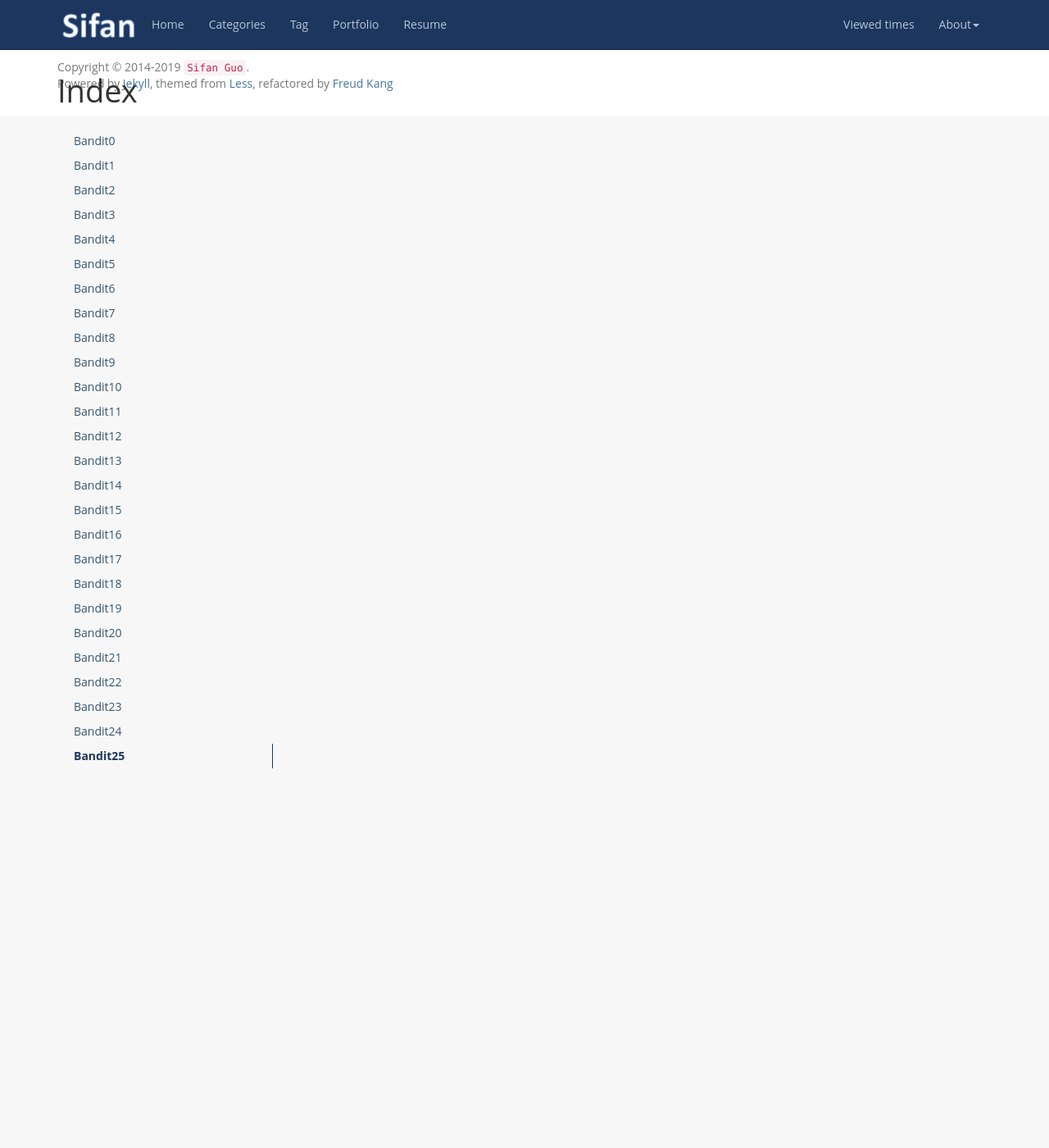
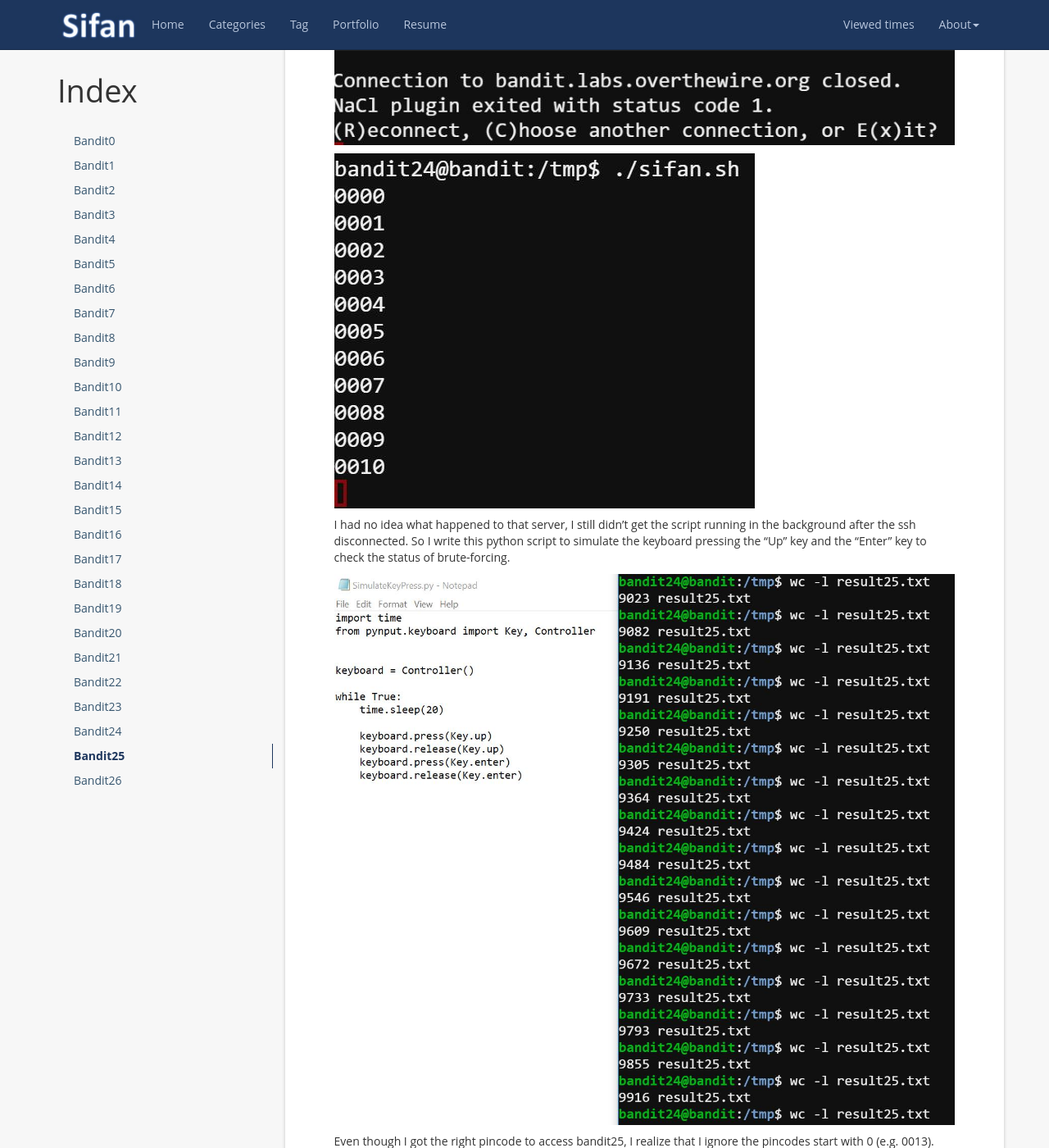
Before and after one commit to SifanGuo/sifanguo.github.io, a Jekyll site: the page built from _posts/2019-04-18-bandit.md, in a window 1280 px wide and 1400 px high, scrolled down 12489 px. Shown: the whole window at 82% size. Built offline with Jekyll 4.4.1, drawn with Linux system fonts in a browser that asks for light colours; nearby versions of some CDN libraries; a script that is not in the unit is left out; comment, search, counter and statistics services are not loaded; some of the changed text lies outside the part shown.

Commit message:
finally enter the bandit25

```diff
--- a/_posts/2019-04-18-bandit.md
+++ b/_posts/2019-04-18-bandit.md
@@ -523,15 +523,31 @@ The password is UoMYTrfrBFHyQXmg6gzctqAwOmw1IohZ for bandit24.
 > A daemon is listening on port 30002 and will give you the password for bandit25 if given the password for bandit24 and a secret numeric 4-digit pincode. There is no way to retrieve the pincode except by going through all of the 10000 combinations, called brute-forcing.
 
 
+In this challenge, we have to brute-force the ping at most 10000 times like it asked. In order to write a bash file, we have to change directory to `/tmp`. Because I didn't have any experience writing a loop function in a bash file. I searched for "the equivalent python `range` function in bash". This [link](https://stackoverflow.com/questions/169511/how-do-i-iterate-over-a-range-of-numbers-defined-by-variables-in-bash) shows we can do that using `seq`.
+``
+
+I waited for the script to brute force. The begin time is 10:54 a.m. The process looks very slow, I recommend an interesting Italian movie `Quo vado? (2016)`. However, I found that the server disconnected when I was cooking for lunch. So I look for solutions to prevent disconnecting, but most of the solutions require permission to `/etc/ssh/sshd_config`. This [method](https://www.ibm.com/developerworks/cn/linux/l-cn-nohup/index.html) offers a good option for using `nohup` or `screen` command, and I re-run the script using `screen`, now the time is 2:20 pm.
 
 
+![Screenshot]({{ '/styles/images/bandit25_1.jpg' | prepend: site.baseurl}})
 
+![Screenshot]({{ '/styles/images/bandit25_2.jpg' | prepend: site.baseurl}})
 
+I had no idea what happened to that server, I still didn't get the script running in the background after the ssh disconnected. So I write this python script to simulate the keyboard pressing the "Up" key and the "Enter" key to check the status of brute-forcing.
 
+![Screenshot]({{ '/styles/images/bandit25_3.jpg' | prepend: site.baseurl}})
 
+Even though I got the right pincode to access bandit25, I realize that I ignore the pincodes start with 0 (e.g. 0013). When I searched for how to implement that in Linux bash, I learned the usage of `seq` command and I found that we can actually use one line to get this job done.
 
+After I wrote the script as follows:
+`seq -f "UoMYTrfrBFHyQXmg6gzctqAwOmw1IohZ %04g" 0000 10000 | nc localhost 30002﻿ >> seq25.txt`
 
+The screen started flashing, then I realized that the old script was running slow because I only `echo` one line during every connection. But actually, we can input much more lines than that. I thought I could've got the password this time. However, this one-time connection only allows us to try 7178 times. I know it because I run this "count line" command `wc -l seq25.txt | uniq -c`. So I added another try `seq -f "UoMYTrfrBFHyQXmg6gzctqAwOmw1IohZ %04g" 7000 10000 | nc localhost 30002﻿ >> seq25.txt` which gives me the right password for bandit25: `uNG9O58gUE7snukf3bvZ0rxhtnjzSGzG`.
 
+![Screenshot]({{ '/styles/images/bandit25_4.jpg' | prepend: site.baseurl}})
+
+#### Bandit26
+> Logging in to bandit26 from bandit25 should be fairly easy… The shell for user bandit26 is not /bin/bash, but something else. Find out what it is, how it works and how to break out of it.
 
 
 
```
Also changed, not shown: styles/images/bandit25_1.jpg (added), styles/images/bandit25_2.jpg (added), styles/images/bandit25_3.jpg (added), styles/images/bandit25_4.jpg (added).
